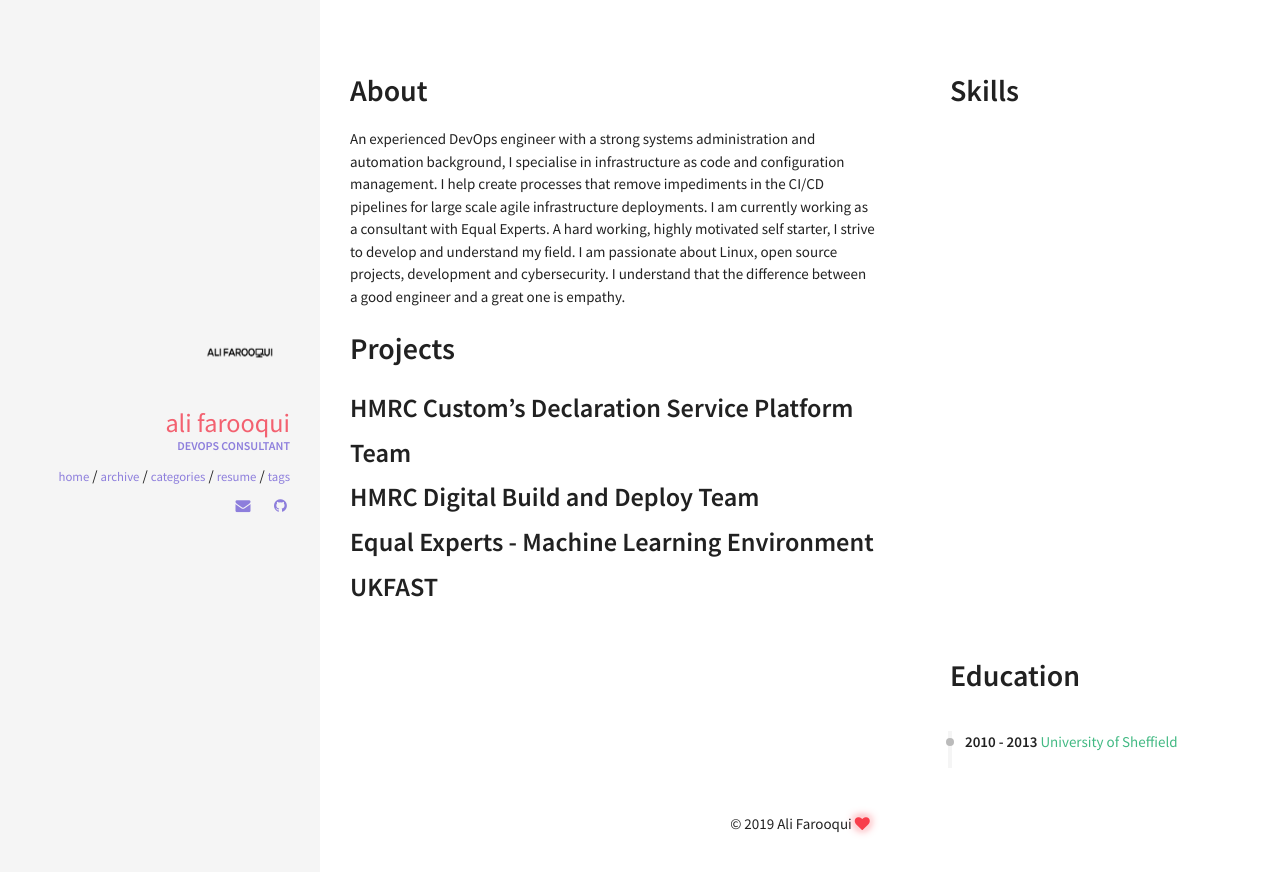
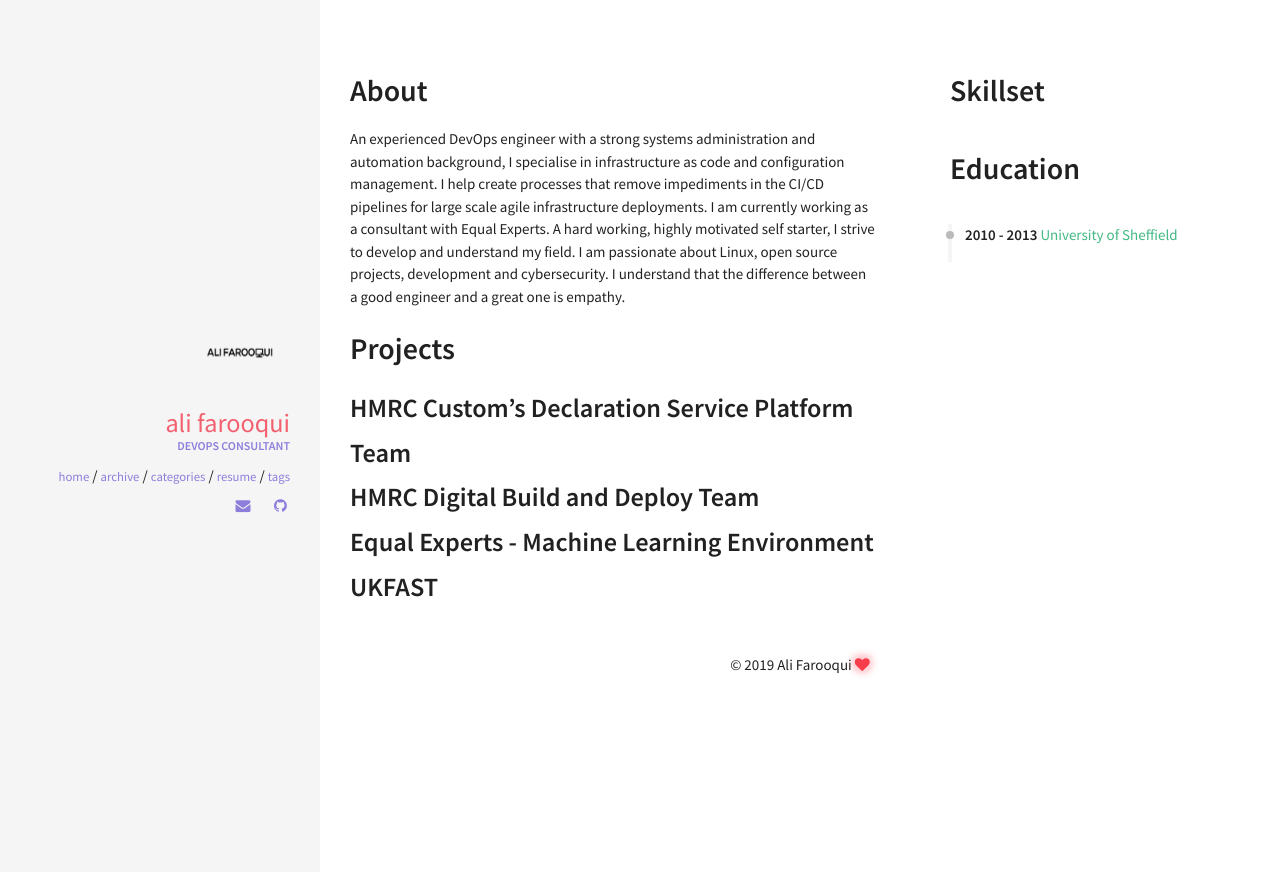
Before and after one commit to alimurtazafarooqui/alifarooqui.github.io, a Jekyll site: the page built from resume.html, in a window 1280 px wide. Shown: the top 872 px of the page. Built offline with Jekyll 4.4.1, drawn with Linux system fonts in a browser that asks for light colours; nearby versions of some CDN libraries.

Commit message:
Project refactor

```diff
--- a/_layouts/resume.html
+++ b/_layouts/resume.html
@@ -18,7 +18,7 @@ layout: default
 
     <div class="col l4 offset-l1">
         <div class="row">
-            {% include sections/skills.html %}
+            {% include sections/skillset.html %}
         </div>
         <div class="row">
             {% include sections/education.html %}
```
